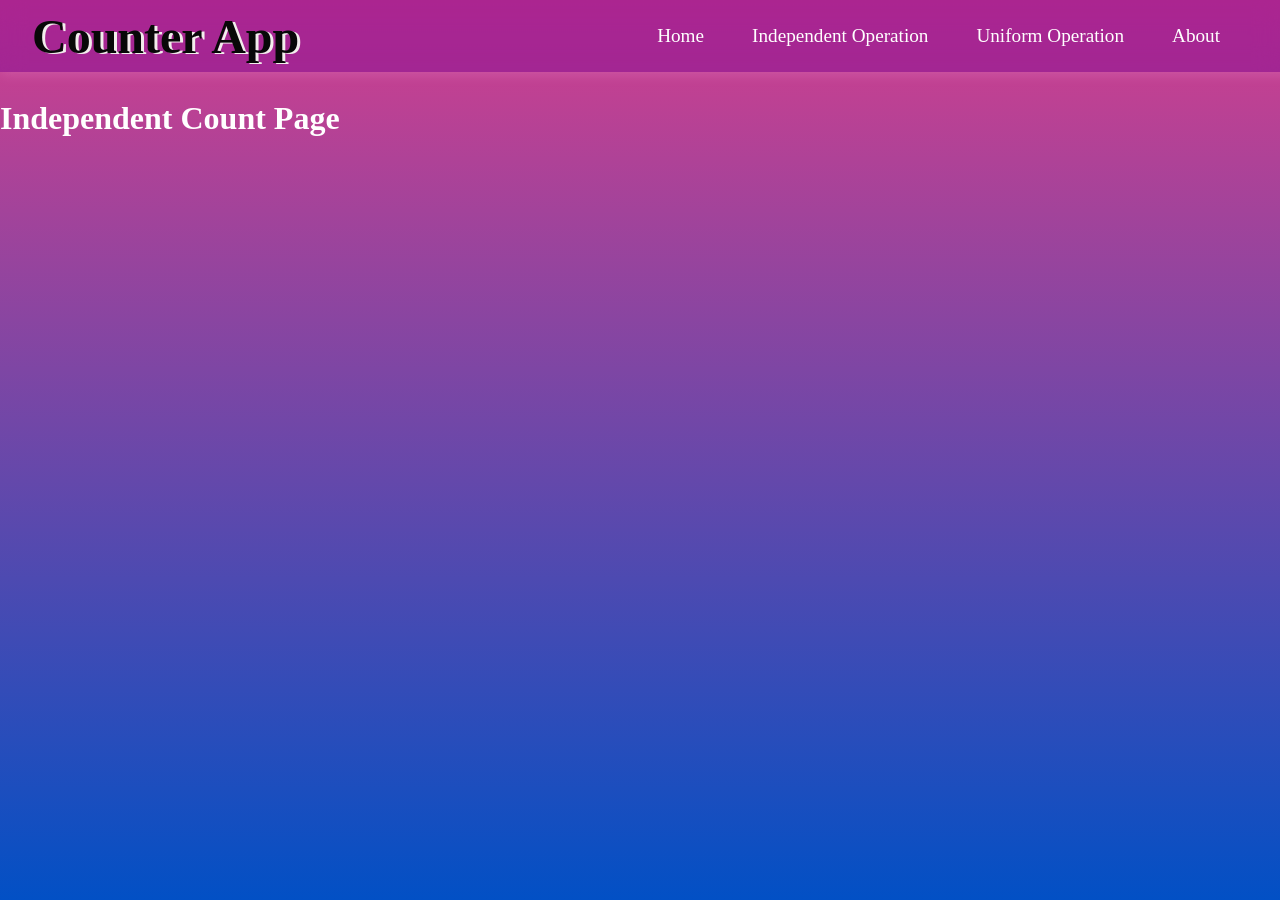
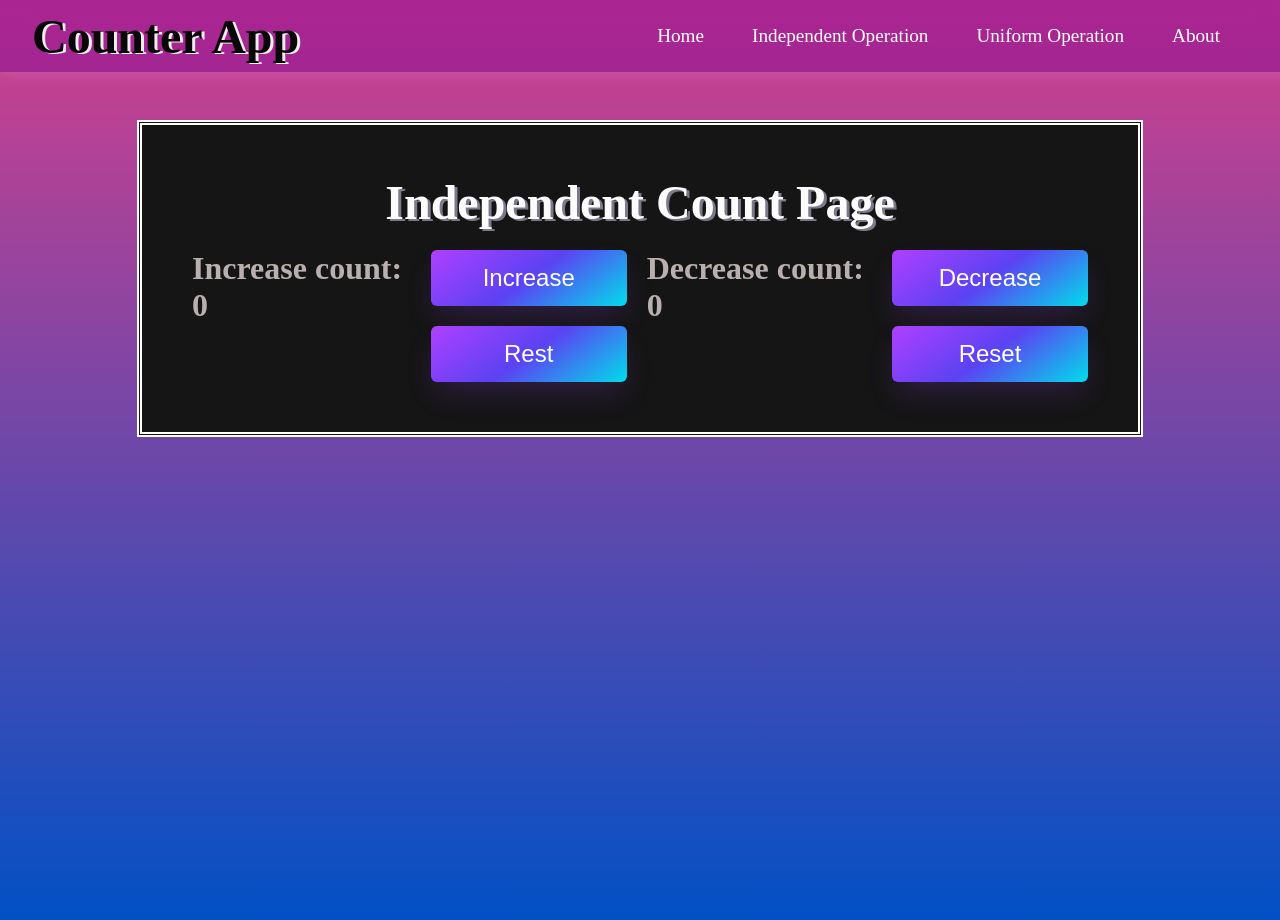
Before and after one commit to MsTanviAgrawal/Mini_Projects, a React (Vite) app in the folder CounterApp/: page /independentOperation in a window 1280 px wide. Built offline with nearby package versions, Linux system fonts and the light colour scheme.

Commit message:
add new page styling

```diff
--- a/CounterApp/src/Pages/IndependentOperation/IndependentOperation.css
+++ b/CounterApp/src/Pages/IndependentOperation/IndependentOperation.css
@@ -0,0 +1,113 @@
+
+.ind-container{
+    display: flex;
+    justify-content: center;
+    align-items: center;
+    margin-top: 15vh;
+
+}
+
+.ind-wrap{
+    display: flex;
+    flex-direction: column;
+    align-items: center;
+    gap: 20px;
+
+    background-color: rgb(21, 21, 21);
+    border: 5px double white;
+    width: 70%;
+    max-width: 1200px;
+    padding: 50px;
+}
+
+.ind-heading{
+    font-size: 3rem;
+    font-family:'Times New Roman', Times, serif;
+    color: rgb(251, 251, 251);
+    text-shadow:  3px 2px  rgb(122, 122, 139);
+
+}
+
+.ind-section{
+  display:flex;
+  flex-direction: row;
+  gap: 20px;
+}
+
+
+.inc-btn{
+  display: flex;
+  flex-direction: column;
+  gap: 20px;
+}
+
+.dec-btn{
+  display: flex;
+  flex-direction: column;
+  gap: 20px;
+}
+
+.indcount{
+    font-size: 2rem;
+    color: rgb(186, 175, 175);
+    margin-bottom: 10px;
+}
+
+
+/* .buttons {
+    display: flex;
+    flex-direction: row;
+    justify-content: center;
+    align-items: center;
+    gap: 20px;
+} */
+
+.ind-btn {
+  align-items: center;
+  background-image: linear-gradient(144deg,#AF40FF, #5B42F3 50%,#00DDEB);
+  border: 0;
+  border-radius: 8px;
+  box-shadow: rgba(151, 65, 252, 0.2) 0 15px 30px -5px;
+  box-sizing: border-box;
+  color: #FFFFFF;
+  display: flex;
+  font-family: Phantomsans, sans-serif;
+  font-size: 20px;
+  justify-content: center;
+  line-height: 1em;
+  max-width: 100%;
+  min-width: 140px;
+  padding: 5px;
+  text-decoration: none;
+  user-select: none;
+  -webkit-user-select: none;
+  touch-action: manipulation;
+  white-space: nowrap;
+  cursor: pointer;
+}
+
+.ind-btn:active,
+.ind-btn:hover {
+  outline: 0;
+}
+
+.ind-btn {
+  background-color: rgb(5, 6, 45);
+  padding: 16px 24px;
+  border-radius: 6px;
+  width: 100%;
+  height: 100%;
+  transition: 300ms;
+}
+
+.ind-btn:hover {
+    transform: scale(1.05);
+    box-shadow: rgba(106, 104, 107, 0.925) 0 15px 30px -5px;
+}
+
+@media (min-width: 768px) {
+  .ind-btn {
+    font-size: 24px;
+    min-width: 196px;
+  }
+}
--- a/CounterApp/src/Pages/IndependentOperation/IndependentOperation.jsx
+++ b/CounterApp/src/Pages/IndependentOperation/IndependentOperation.jsx
@@ -1,11 +1,42 @@
-import React from 'react'
+import React, { useState } from 'react'
 import Navbar from '../../Components/Navbar/Navbar'
+import './IndependentOperation.css'
 
 const IndependentOperation = () => {
+  const[count,setCount]=useState(0);
+  const[count1,setCount1]=useState(0);
+
+  const handleReset=(type)=>{
+    if(type === "inc") setCount(0);
+    if(type === "dec") setCount1(0);
+
+  }
+
   return (
-    <div>
+    <div className="ind-container">
       <Navbar/>
-      <h1>Independent Count Page</h1>
+      <div className="ind-wrap">
+        <h1 className="ind-heading">Independent Count Page</h1>
+
+        <div className="ind-section">
+
+            <h2 className="indcount">Increase count: {count}</h2>
+           <div className="inc-btn">
+
+             <button className="ind-btn" onClick={()=>setCount(count+1)} >Increase</button>
+             <button className="ind-btn" onClick={()=>handleReset("inc")} >Rest</button>
+           </div>
+
+           <h2 className="indcount">Decrease count: {count1}</h2>
+           <div className="dec-btn">
+
+             <button className="ind-btn" onClick={()=>setCount1(count1-1)} >Decrease</button>
+             <button className="ind-btn" onClick={()=>handleReset("dec")} >Reset</button>
+           </div>
+
+        </div>
+
+      </div>
     </div>
   )
 }
--- a/CounterApp/src/Pages/UniformCountOperation/UniformCountOperation.css
+++ b/CounterApp/src/Pages/UniformCountOperation/UniformCountOperation.css
@@ -23,7 +23,7 @@
     font-size: 3rem;
     font-family:'Times New Roman', Times, serif;
     color: rgb(251, 251, 251);
-    text-shadow:  3px 2px  rgb(115, 116, 131);
+    text-shadow:  3px 2px  rgb(122, 122, 139);
 
 }
 
--- a/CounterApp/src/Pages/UniformCountOperation/UniformCountOperation.jsx
+++ b/CounterApp/src/Pages/UniformCountOperation/UniformCountOperation.jsx
@@ -12,7 +12,7 @@ const UniformCountOperation = () => {
 
       <div className="uni-wrap" >
         <h1 className="unicount-heading" >Uniform Count Page</h1>
-        <h2 className="count1" > Count: {count} </h2>
+        <h2 className="unicount" > Count: {count} </h2>
 
         <div className="buttons">
         <button className="count-btns" onClick={()=>setCount(count+1)} >Increase</button>
```
